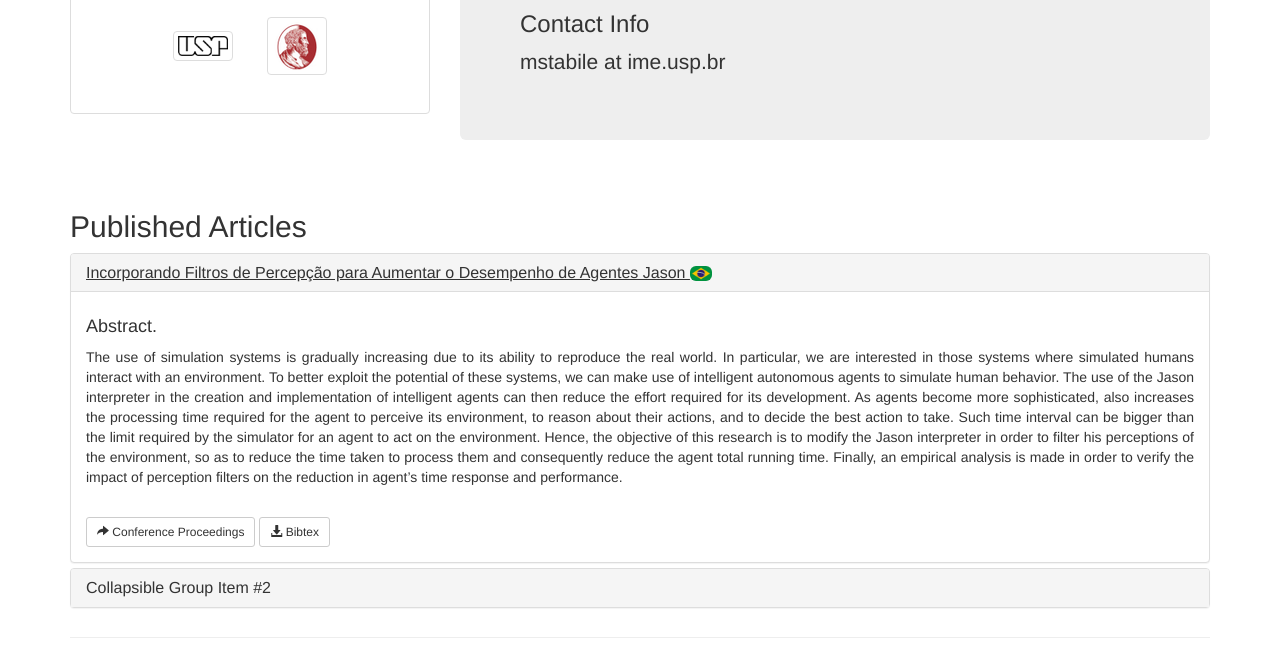
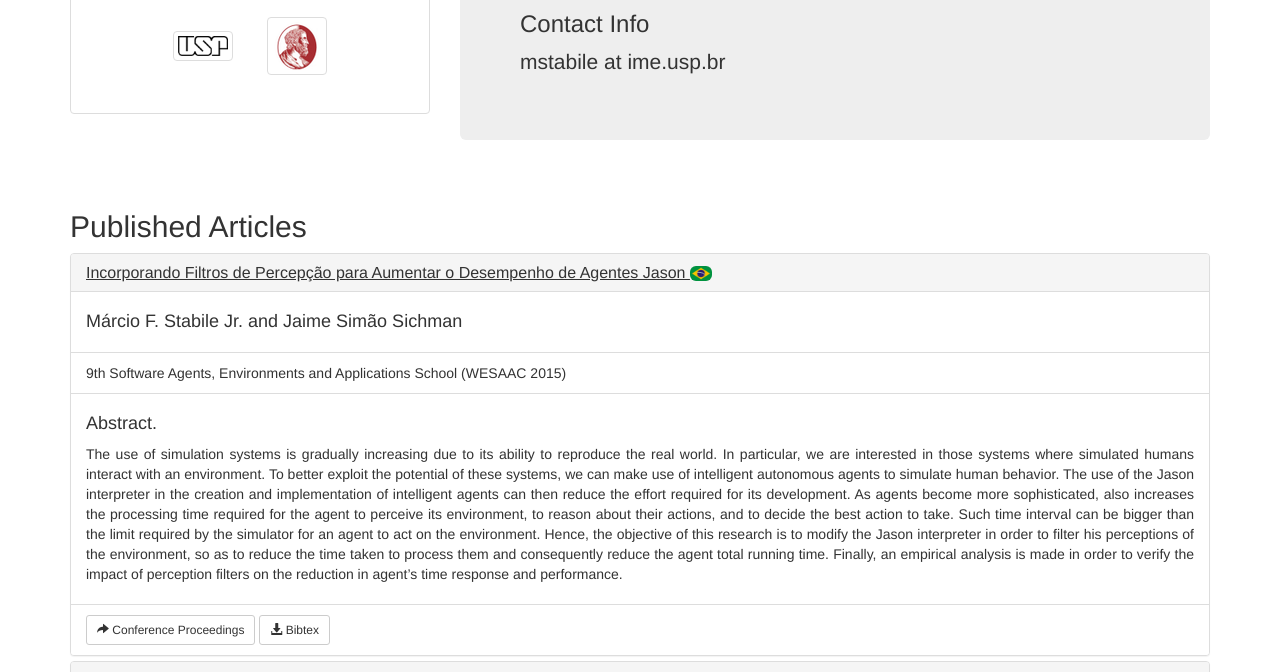
Before and after one commit to BarbaraTieko/PersonalPage, a plain HTML site: page accordion test.html in a window 1280 px wide. Both pictures are taken after a click on the button 387 px from the left and 838 px from the top of the page. Shown: the part 566-1238 px from the top of the page. Drawn offline with nearby package versions, Linux system fonts and the light colour scheme.

Commit message:
information rows added to accordion

```diff
--- a/accordion test.html
+++ b/accordion test.html
@@ -15,10 +15,6 @@
 
   <!-- Custom styles for this template -->
   <link href="bootstrap-3.3.5-dist/css/navbar-fixed-top.css" rel="stylesheet">
-
-  <script src="https://ajax.googleapis.com/ajax/libs/jquery/1.11.3/jquery.min.js"></script>
-  <!-- Include all compiled plugins (below), or include individual files as needed -->
-  <script src="bootstrap-3.3.5-dist/js/bootstrap.min.js"></script>
 
   <style id="style-1-cropbar-clipper">/* Copyright 2014 Evernote Corporation. All rights reserved. */
   .en-markup-crop-options {
@@ -134,9 +130,12 @@
                   <img src="img/pt_ico.png" alt="Portuguese" class="img-rounded" style="height: 15px;">
                 </h4>
               </div>
-              <div id="collapseOne" class="panel-collapse collapse in" role="tabpanel" aria-labelledby="headingOne">
-                <div class="panel-body" style="text-align: justify; text-justify: inter-word;">
-                  <h4>Abstract.</h4>
+              <div id="collapseOne" class="panel-collapse collapse" role="tabpanel" aria-labelledby="headingOne">
+
+                <ul class="list-group" style="text-align: justify; text-justify: inter-word;">
+                  <li class="list-group-item"><h4>Márcio F. Stabile Jr. and Jaime Simão Sichman</h4></li>
+                  <li class="list-group-item">9th Software Agents, Environments and Applications School (WESAAC 2015)</li>
+                  <li class="list-group-item"><h4>Abstract.</h4>
                     <p>
                       The use of simulation systems is gradually increasing due to its ability
                       to reproduce the real world. In particular, we are interested in those systems
@@ -154,7 +153,9 @@
                       an empirical analysis is made in order to verify the impact of perception filters
                       on the reduction in agent’s time response and performance.
                     </p>
-                  <br><a class="btn btn-default btn-sm" href="http://www2.ic.uff.br/~wesaac2015/Proceedings-WESAAC-2015.pdf" target="_blank" role="button">
+                  </li>
+                  <li class="list-group-item">
+                    <a class="btn btn-default btn-sm" href="http://www2.ic.uff.br/~wesaac2015/Proceedings-WESAAC-2015.pdf" target="_blank" role="button">
                       <span class="glyphicon glyphicon-share-alt" aria-hidden="true"></span>
                       Conference Proceedings
                     </a>
@@ -162,8 +163,8 @@
                       <span class="glyphicon glyphicon-download-alt" aria-hidden="true"></span>
                       Bibtex
                     </a>
-                </div>
-
+                  </li>
+                </ul>
               </div>
             </div>
             <div class="panel panel-default">
@@ -176,7 +177,7 @@
               </div>
               <div id="collapseTwo" class="panel-collapse collapse" role="tabpanel" aria-labelledby="headingTwo">
                 <div class="panel-body">
-                  Anim pariatur cliche reprehenderit, enim eiusmod high life accusamus terry richardson ad squid. 3 wolf moon officia aute, non cupidatat skateboard dolor brunch. Food truck quinoa nesciunt laborum eiusmod. Brunch 3 wolf moon tempor, sunt aliqua put a bird on it squid single-origin coffee nulla assumenda shoreditch et. Nihil anim keffiyeh helvetica, craft beer labore wes anderson cred nesciunt sapiente ea proident. Ad vegan excepteur butcher vice lomo. Leggings occaecat craft beer farm-to-table, raw denim aesthetic synth nesciunt you probably haven't heard of them accusamus labore sustainable VHS.
+                  Anim pariatur cliche reprehenderit, enim eiusmod high life accusamus terry richardson ad squid. 3 wolf moon officia a
                 </div>
               </div>
             </div>
@@ -192,9 +193,10 @@
   ================================================== -->
   <!-- Placed at the end of the document so the pages load faster -->
   <script src="https://ajax.googleapis.com/ajax/libs/jquery/1.11.3/jquery.min.js"></script>
-    <script src="../../dist/js/bootstrap.min.js"></script>
+  <script src="bootstrap-3.3.5-dist/js/bootstrap.min.js"></script>
   <!-- IE10 viewport hack for Surface/desktop Windows 8 bug -->
-    <script src="../../assets/js/ie10-viewport-bug-workaround.js"></script>
+  <script src="bootstrap-3.3.5-dist/js/ie10-viewport-bug-workaround.js"></script>
 
 
-  </body></html>
+</body>
+</html>
```
Lines whose indentation alone changed are shown as unchanged.
